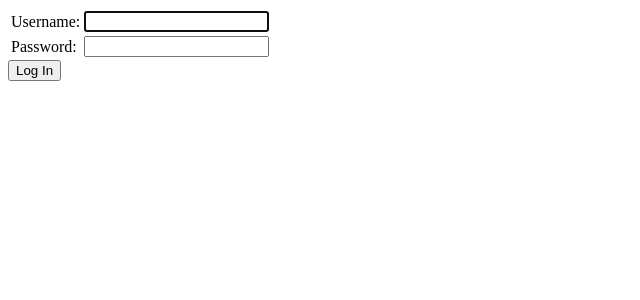
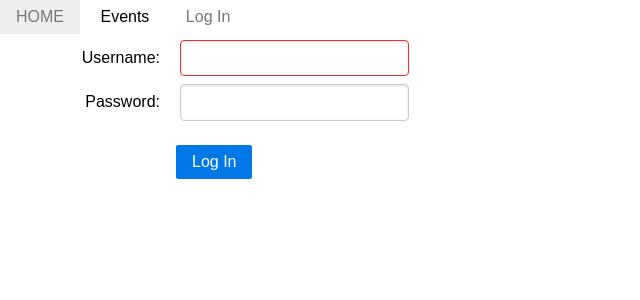
Before and after one commit to RITHonorsTechCommittee/honors-app, a Django app: page /account/login/ in a window 1280 px wide. Shown: the top 300 px of the page, without its empty margins (0-640 px from the left). Run offline with Django 3.2, Linux system fonts and the light colour scheme; parts of the project's set-up code (start-up, migrations or seed data) failed here and were passed over; some libraries are stand-ins or nearby versions.

Commit message:
put login into base template

```diff
--- a/honors_app/templates/base.html
+++ b/honors_app/templates/base.html
@@ -20,7 +20,7 @@
                 <a href="{% url 'home' %}" class="pure-menu-heading pure-menu-link">Home</a>
                 <ul class="pure-menu-list">
                     <li class="pure-menu-item pure-menu-selected"><a href="{% url 'events' %}" class="pure-menu-link">Events</a></li>
-                    <li class="pure-menu-item"><a href="{% url 'login' %}" class="pure-menu-link">Login</a></li>
+                    <li class="pure-menu-item"><a href="{% url 'login' %}" class="pure-menu-link">Log In</a></li>
                 </ul>
             </div>
         </div>
--- a/honors_app/templates/registration/login.html
+++ b/honors_app/templates/registration/login.html
@@ -1,20 +1,30 @@
+{% extends 'base.html' %}
+{% load static %}
+
+{% block title %}Log In{% endblock %}
+
+{% block body %}
+
 {% if form.errors %}
     <p>Invalid username/password</p>
 {% endif %}
 
-<form method="post" action="{% url 'login' %}">
+<form method="post" action="{% url 'login' %}" class="pure-form pure-form-aligned">
     {% csrf_token %}
-    <table>
-        <tr>
-            <td>{{ form.username.label_tag }}</td>
-            <td>{{ form.username }}</td>
-        </tr>
+    <fieldset>
+        <div class="pure-control-group">
+            {{ form.username.label_tag }}
+            {{ form.username }}
+        </div>
 
-        <tr>
-            <td>{{ form.password.label_tag }}</td>
-            <td>{{ form.password }}</td>
-        </tr>
-    </table>
+        <div class="pure-control-group">
+            {{ form.password.label_tag }}
+            {{ form.password }}
+        </div>
+        <div class="pure-controls">
+            <input class="pure-button pure-button-primary" type="submit" value="Log In"/>
+        </div>
+    </fieldset>
+</form>
 
-    <input type="submit" value="Log In"/>
-</form>
+{% endblock %}
```
